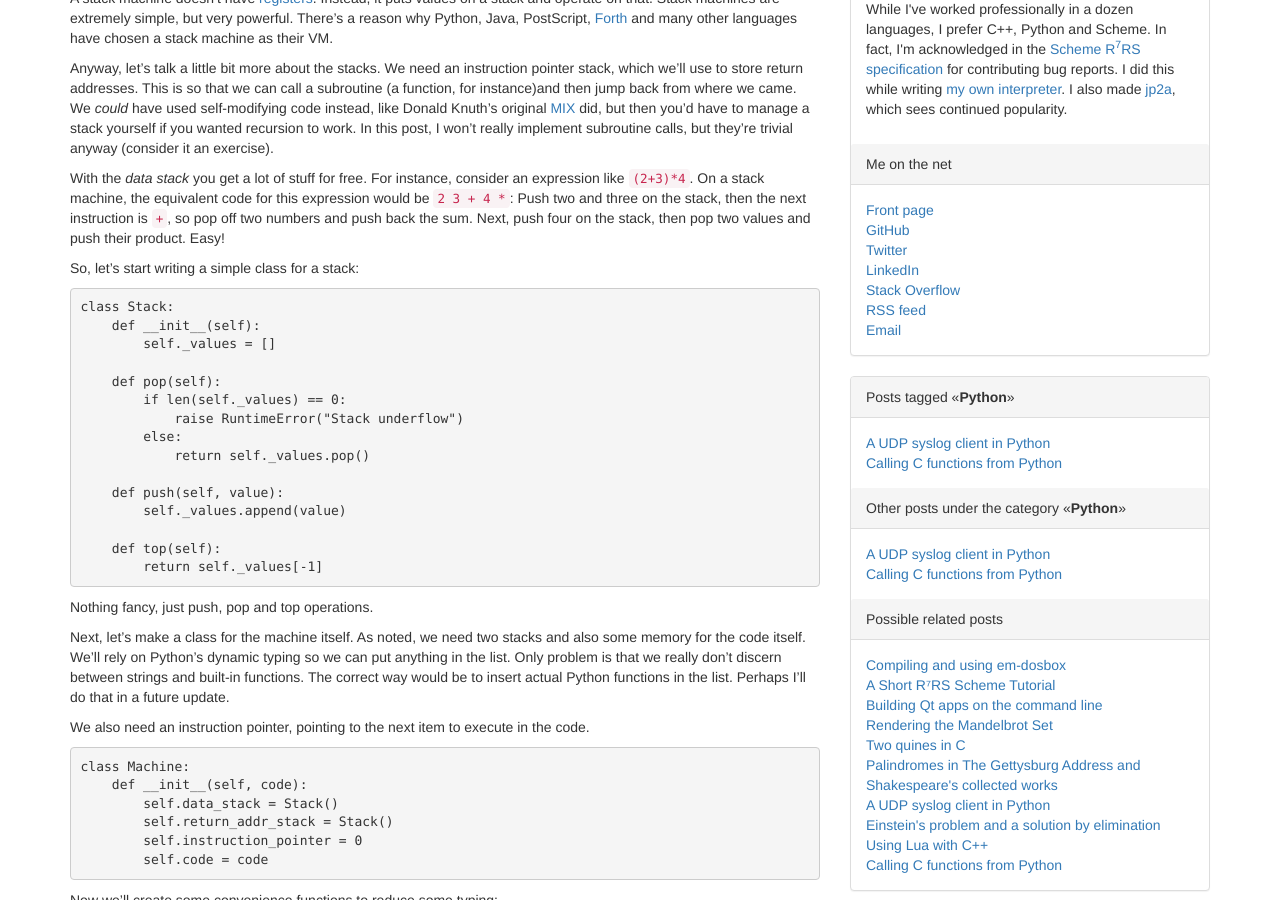
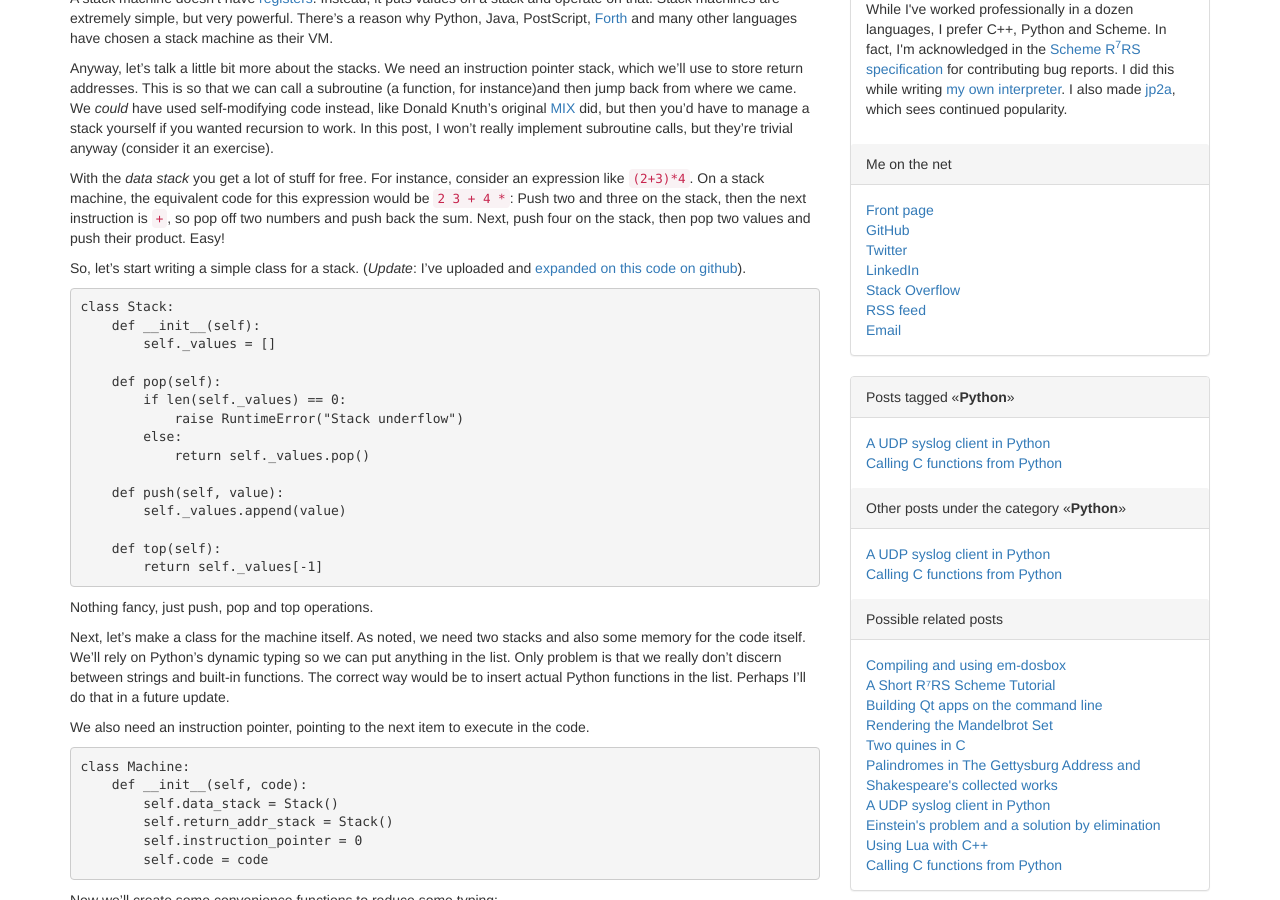
Before and after one commit to cslarsen/csl.name, a Jekyll site: the page built from _posts/2015-01-28-vm.md, in a window 1280 px wide and 900 px high, scrolled down 348 px. Built offline with Jekyll 4.4.1, drawn with Linux system fonts in a browser that asks for light colours; Markdown is read by kramdown in place of the engine named in the settings; comment, search, counter and statistics services are not loaded.

Commit message:
Adds github link

```diff
--- a/_posts/2015-01-28-vm.md
+++ b/_posts/2015-01-28-vm.md
@@ -38,7 +38,8 @@ expression would be `2 3 + 4 *`: Push two and three on the stack, then the next
 instruction is `+`, so pop off two numbers and push back the sum.  Next, push
 four on the stack, then pop two values and push their product. Easy!
 
-So, let's start writing a simple class for a stack:
+So, let's start writing a simple class for a stack. (*Update*: I've uploaded
+and [expanded on this code on github][code]).
 
     class Stack:
         def __init__(self):
@@ -479,3 +480,4 @@ The complete code
 [register-machine]: https://en.wikipedia.org/wiki/Register_machine
 [stack frame]: https://en.wikipedia.org/wiki/Call_stack#STACK-FRAME
 [symbol-table]: https://en.wikipedia.org/wiki/Symbol_table
+[code]: https://github.com/cslarsen/crianza
```
